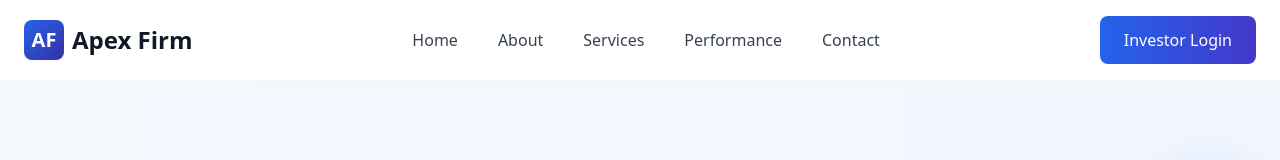
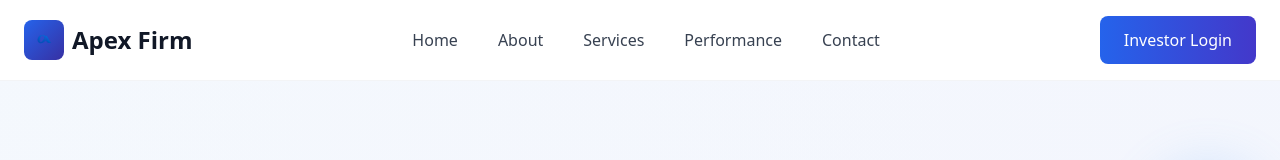
Before and after one commit to didierdrin/apex-firm, a React (Create React App) app: page / in a window 1280 px wide. Shown: the top 160 px of the page. Built offline with nearby package versions, Linux system fonts and the light colour scheme.

Commit message:
Latest updates 1031

```diff
--- a/src/ApexFirmLandingPage.jsx
+++ b/src/ApexFirmLandingPage.jsx
@@ -18,7 +18,7 @@ const ApexFirmLandingPage = () => {
                     <div className="flex justify-between items-center">
                         <div className="flex items-center space-x-2">
                             <div className="w-10 h-10 bg-gradient-to-br from-blue-600 to-indigo-800 rounded-lg flex items-center justify-center">
-                                <span className="text-white font-bold text-xl">AF</span>
+                                <img src="/apex-firm-logo.png" alt="Apex Firm" className="w-6 h-6" />
                             </div>
                             <span className="text-2xl font-bold text-gray-900">Apex Firm</span>
                         </div>
```
Also changed, not shown: public/apex-firm-logo.png (added).
